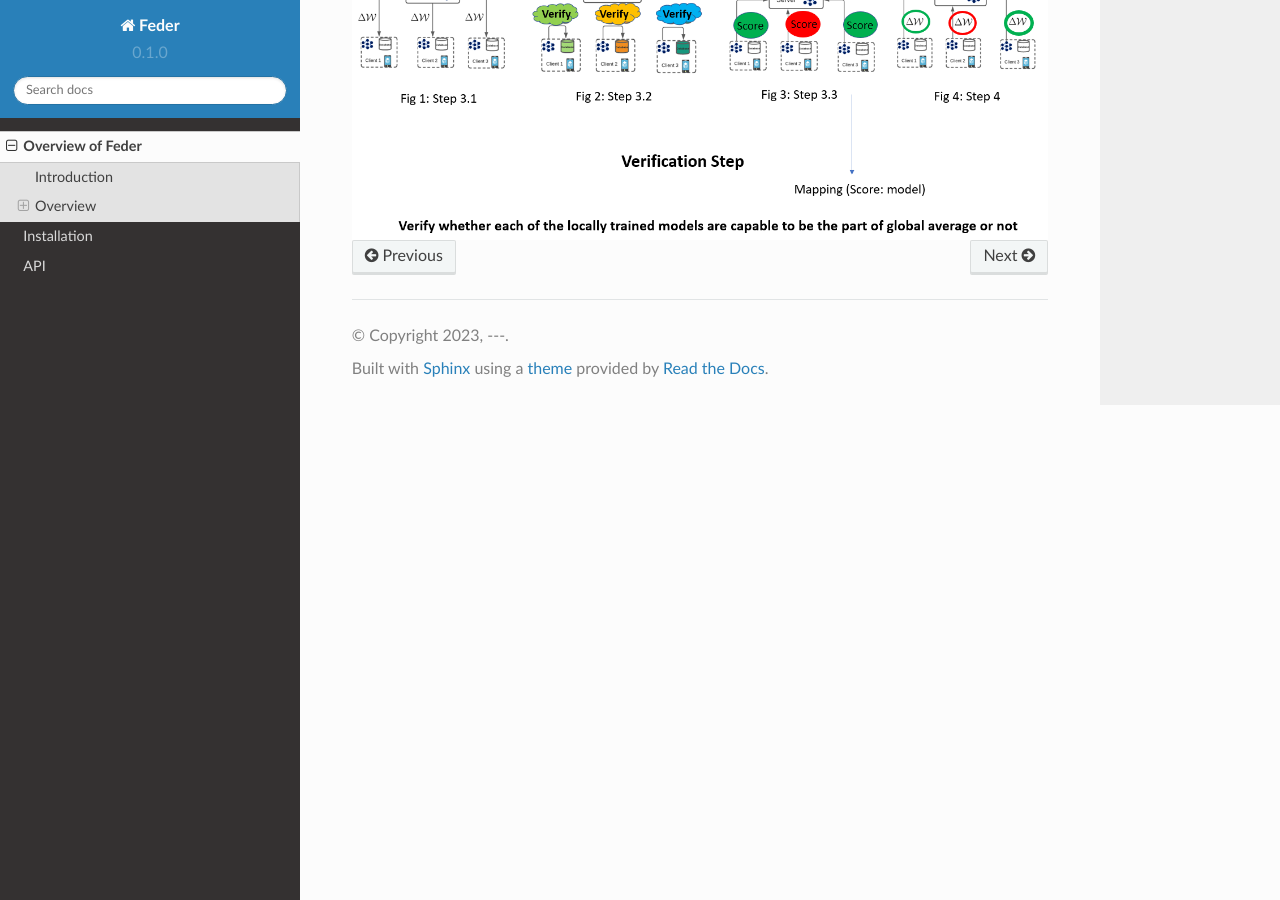
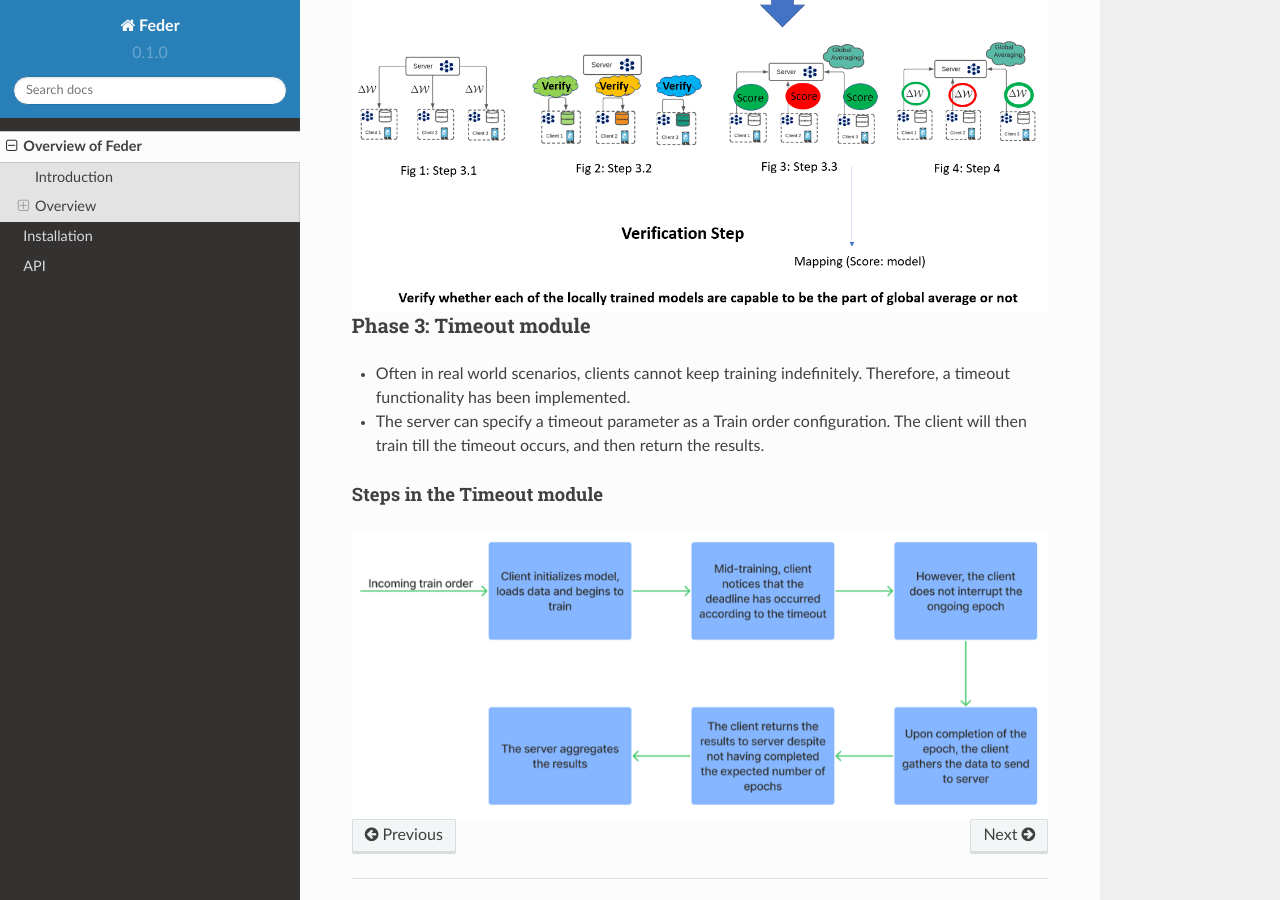
Before and after one commit to Kasliwal17/Feder, a Sphinx documentation site: the page built from docs/source/overview.rst, in a window 1280 px wide and 900 px high, scrolled down 3698 px. Built offline with Sphinx 7.4.7 and the Read the Docs theme 2.0.0, drawn with Linux system fonts in a browser that asks for light colours; pages that are not in the unit, such as notebooks, are missing from menus.

Commit message:
Update docs

```diff
--- a/docs/source/overview.rst
+++ b/docs/source/overview.rst
@@ -89,6 +89,9 @@ Steps in the Verification module
 .. image:: ../imgs/verification_steps.png
    :align: center
 
+|
+|
+
 Modified Federated Learning architecture
 ~~~~~~~~~~~~~~~~~~~~~~~~~~~~~~~~~~~~~~~~
 
@@ -97,3 +100,15 @@ Modified Federated Learning architecture
 
 .. image:: ../imgs/verification1.png
    :align: center
+
+Phase 3: Timeout module
+-----------------------
+
+* Often in real world scenarios, clients cannot keep training indefinitely. Therefore, a timeout functionality has been implemented.
+* The server can specify a timeout parameter as a Train order configuration. The client will then train till the timeout occurs, and then return the results.
+
+Steps in the Timeout module
+~~~~~~~~~~~~~~~~~~~~~~~~~~~
+
+.. image:: ../imgs/timeout.png
+   :align: center
```
Also changed, not shown: docs/imgs/timeout.png (added).
